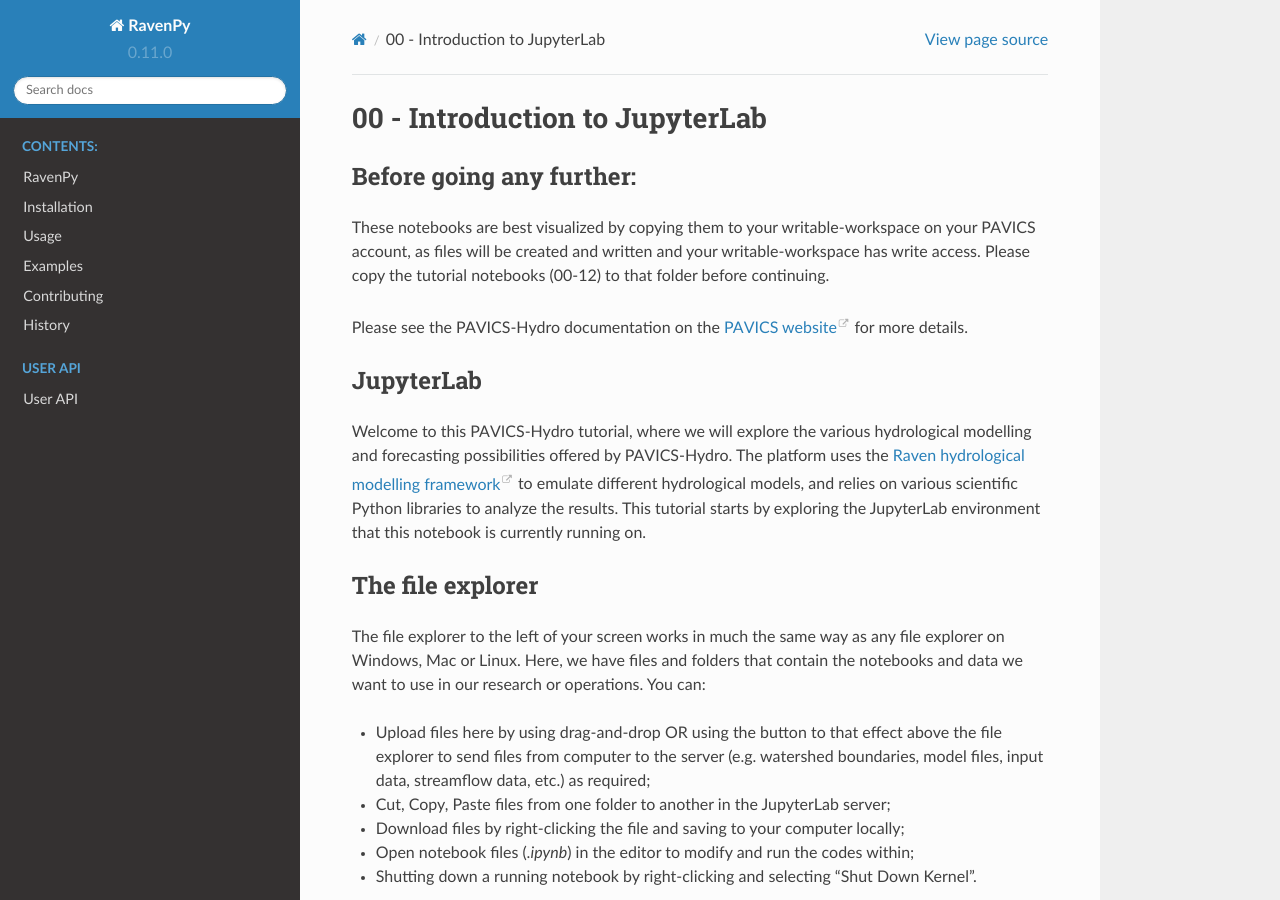
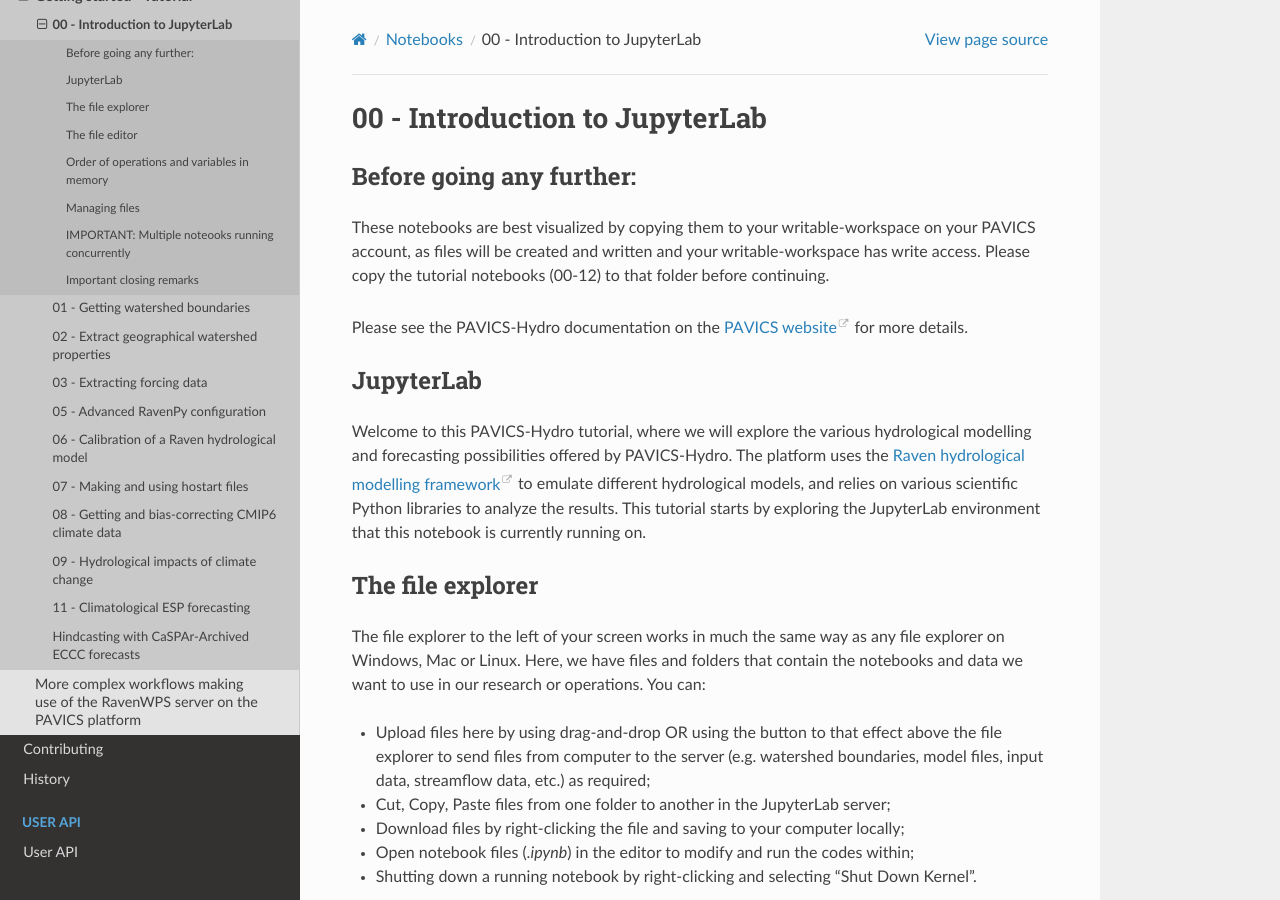
Before and after one commit to CSHS-CWRA/RavenPy, a Sphinx documentation site: the page built from docs/notebooks/00_Introduction_to_JupyterLab.ipynb, in a window 1280 px wide and 900 px high. Built offline with Sphinx 7.4.7 and the Read the Docs theme 2.0.0, drawn with Linux system fonts in a browser that asks for light colours; pages that are not in the unit, such as notebooks, are missing from menus; some of the changed text lies outside the part shown.

Commit message:
updated index.rst for notebooks

```diff
--- a/docs/notebooks/index.rst
+++ b/docs/notebooks/index.rst
@@ -1,12 +1,46 @@
-========
-Examples
-========
+=========
+Notebooks
+=========
+
+These notebooks demonstrate a few features of the Ravenpy package when integrated into the PAVICS-Hydro service or run locally.
+
+If you're unfamiliar with notebooks, note that typing `TAB` after an object will display a drop-down menu of the object's attributes and methods, and that you need to either press the "run" button in the top of the JupyterLab window on the PAVICS server, or "hit `CTRL-Enter` to run a *cell*. You can also type `?` after a function or method to display the corresponding help message. See more details in the first Notebook below (00 - Introduction to JupyterLab).
+
+Getting started - Tutorial
+==========================
 
 .. toctree::
    :maxdepth: 1
-   :caption: Notebooks:
 
-   RavenPy.ipynb
-   Running_Raven_with_CANOPEX_data.ipynb
-   hydro_routing_product_example.ipynb
-   climatological_ESP_forecasting.ipynb
+   00_Introduction_to_JupyterLab
+   01_Getting_watershed_boundaries
+   02_Extract_geographical_watershed_properties
+   03_Extracting_forcing_data
+   04_Emulating_hydrological_models
+   05_Advanced_RavenPy_configuration
+   06_Raven_calibration
+   07_Making_and_using_hotstart_files
+   08_Getting_and_bias_correcting_CMIP6_data
+   09_Hydrological_impacts_of_climate_change
+   10_Data_assimilation
+   11_Climatological_ESP_forecasting
+   12_Performing_hindcasting_experiments
+
+More complex workflows making use of the RavenWPS server on the PAVICS platform
+===============================================================================
+
+
+.. toctree::
+   :maxdepth: 1
+   Assess_probabilistic_flood_risk
+   Comparing_hindcasts_and_ESP_forecasts
+   hydro_routing_product_example
+   Hydrological_realtime_forecasting
+   HydroShare_integration
+   Perform_Regionalization
+   Running_HMETS_with_CANOPEX_dataset
+   time_series_analysis
+
+
+.. _OWSLib: https://geopython.github.io/OWSLib/
+.. _Birdy: https://birdy.readthedocs.io
```
